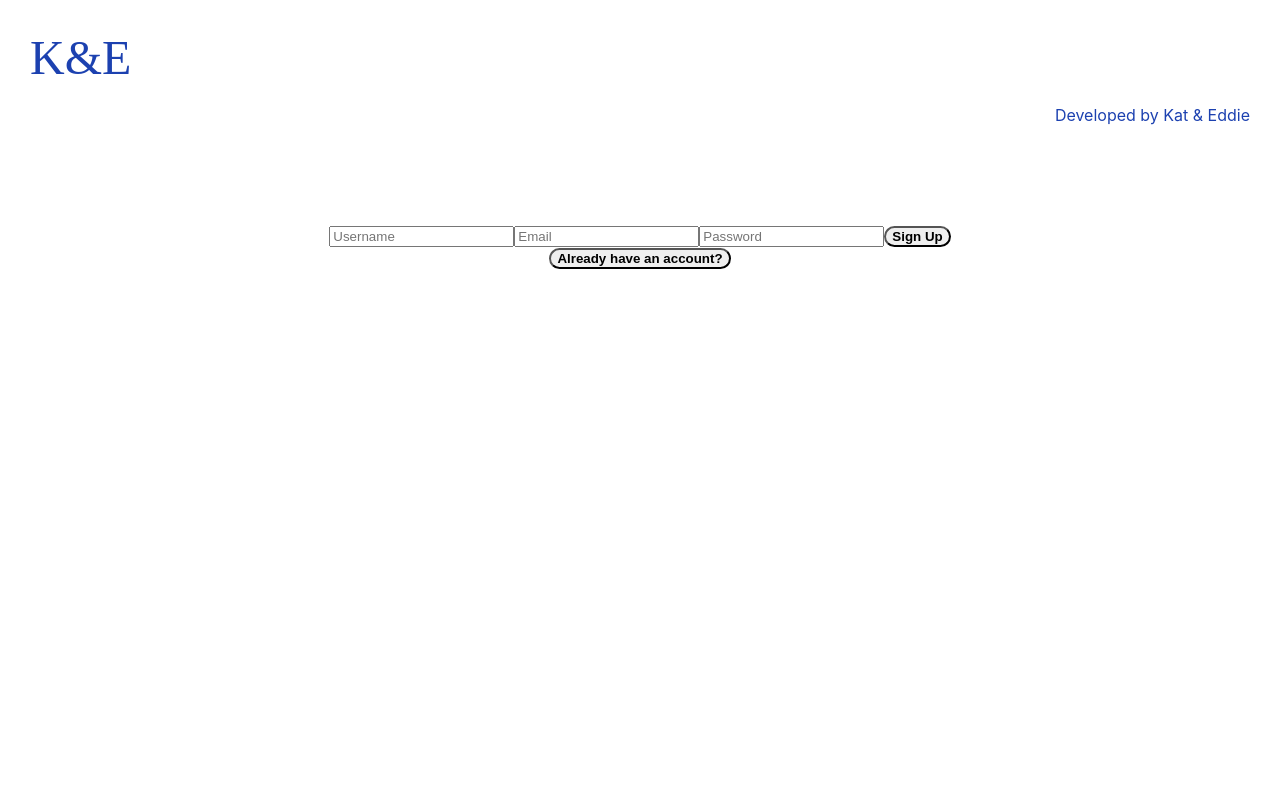
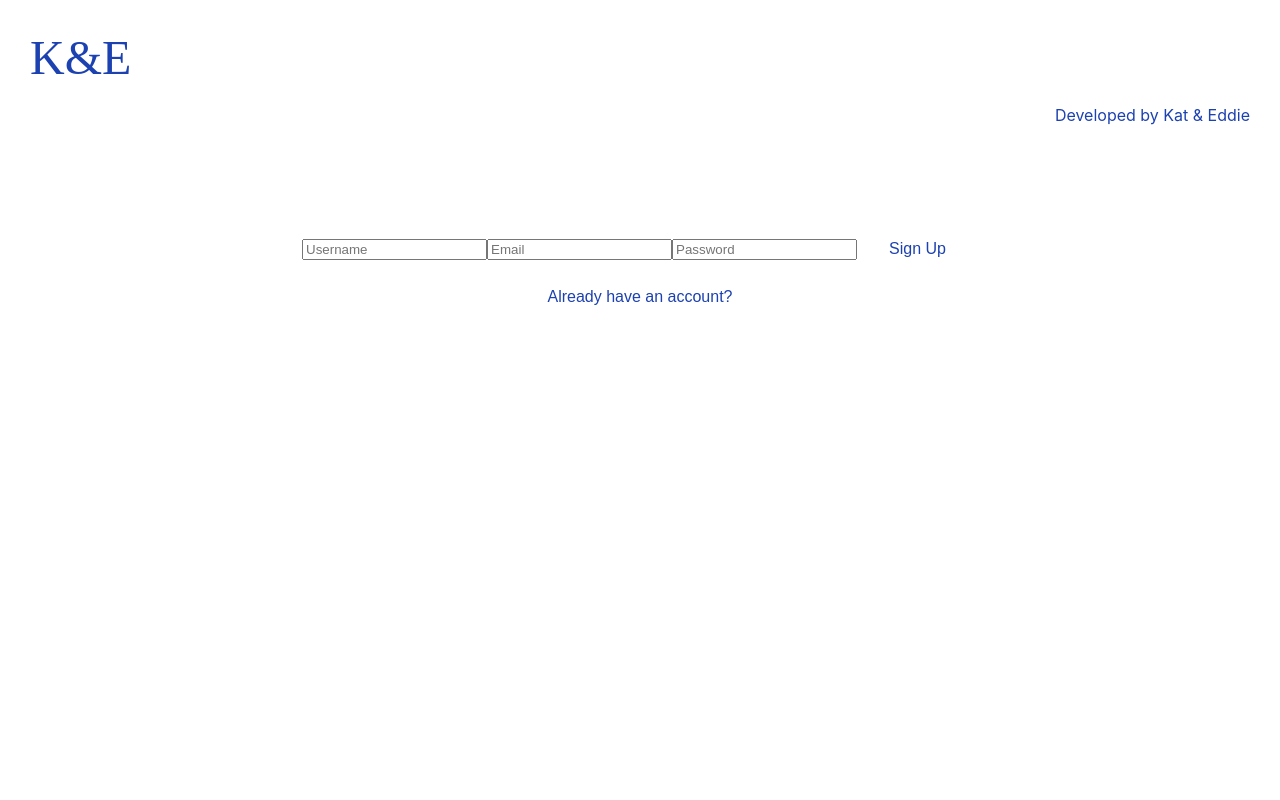
Before and after one commit to Eddieval2022/KatEddieReact, a React (Create React App) app: page / in a window 1280 px wide. Shown: the top 800 px of the page. Built offline with nearby package versions, Linux system fonts and the light colour scheme.

Commit message:
styled buttons

```diff
--- a/src/components/navbar.js
+++ b/src/components/navbar.js
@@ -1,4 +1,5 @@
 import { Navigate } from "react-router-dom";
+import { LoginButs } from "../styles/appstyled";
 import { LinkStyled } from "../styles/navbarstyled";
 
 const Navbar = ({ user, setter }) => {
@@ -8,14 +9,14 @@ const Navbar = ({ user, setter }) => {
       <LinkStyled to="/home">Home</LinkStyled>
       <LinkStyled to="/about">About</LinkStyled>
       <LinkStyled to="/contact">Contact</LinkStyled>
-      <button
+      <LoginButs
         onClick={() => {
           setter();
           localStorage.removeItem("myToken");
         }}
       >
         Log Out
-      </button>
+      </LoginButs>
       {/* </NavStyled> */}
     </nav>
   );
--- a/src/styles/appstyled.js
+++ b/src/styles/appstyled.js
@@ -5,9 +5,16 @@ export const TheApp = styled.div`
 `;
 
 export const LoginButs = styled.button`
-    font-family: sans-serif;
-    border-radius: 25px;
-    font-weight: 600;
+  font-family: sans-serif;
+  background-color: white;
+  border: none;
+  color: #1c41b0;
+  padding: 15px 32px;
+  text-align: center;
+  text-decoration: none;
+  display: inline-block;
+  font-size: 16px;
+  cursor: pointer;
 `;
 
 export const Content = styled.div`
@@ -16,5 +23,5 @@ export const Content = styled.div`
 `;
 
 export const LogForm = styled.div`
-padding-top: 70px;
+  padding-top: 70px;
 `;
```
